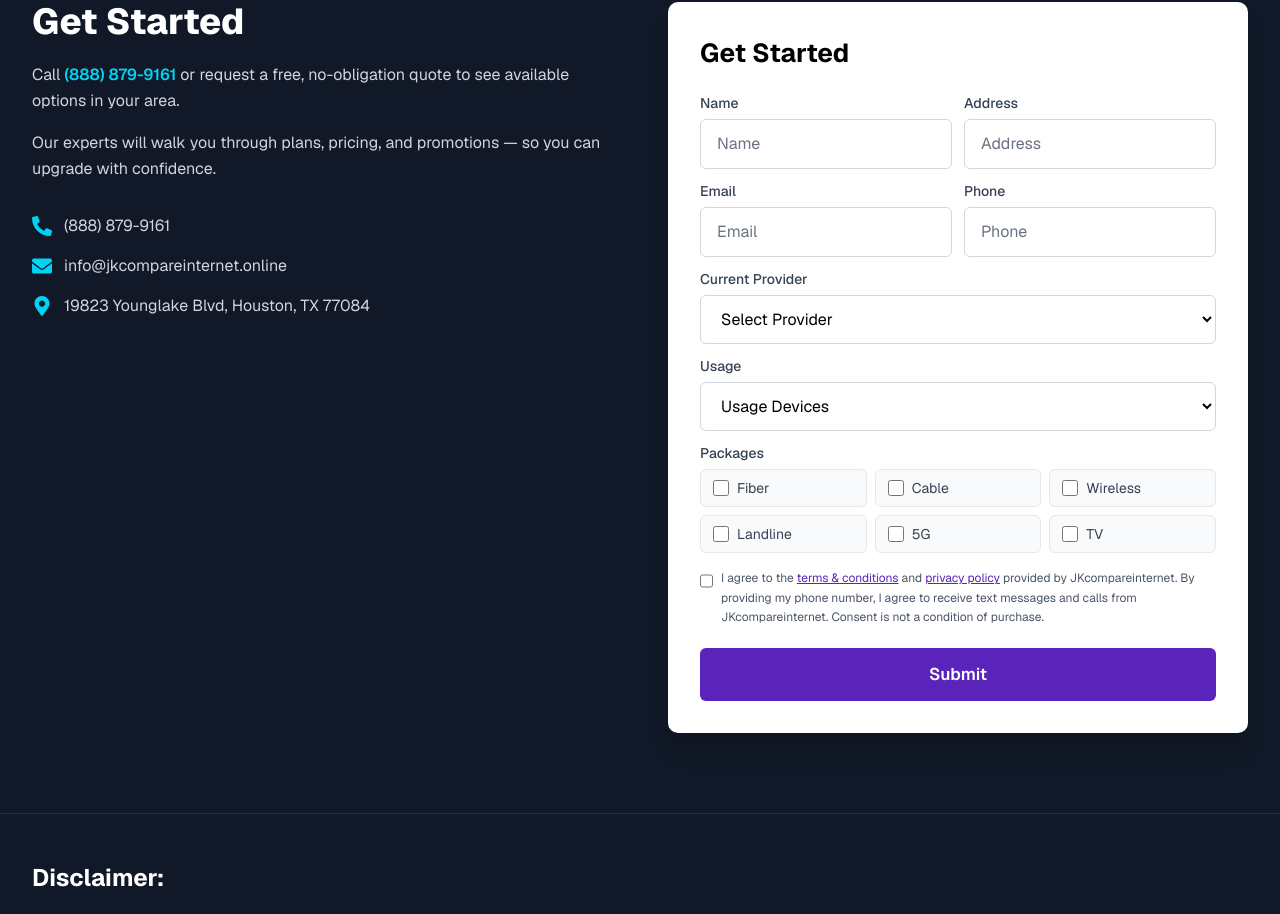
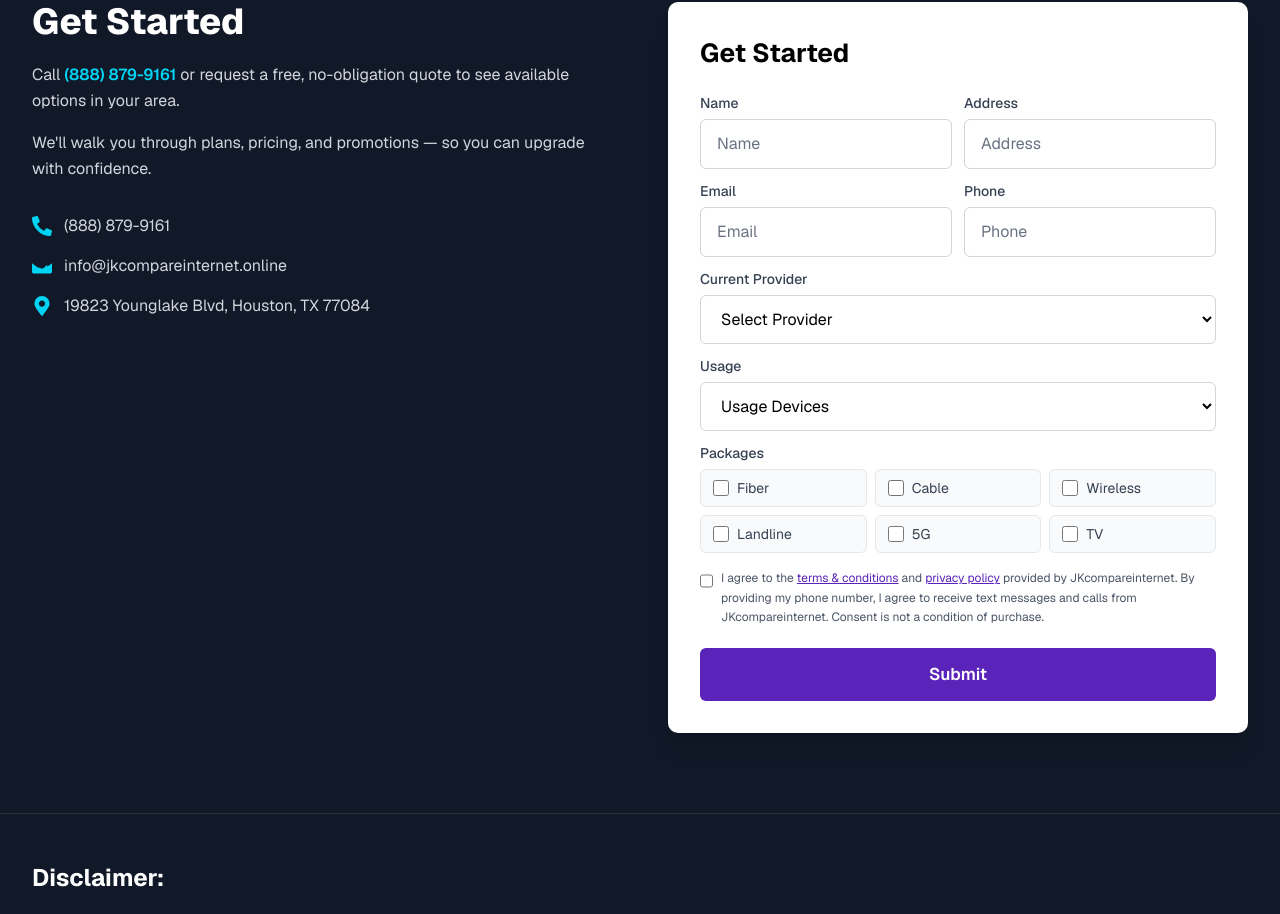
Before and after one commit to ajazsadat/JKcompareinternet, a Next.js app: page / in a window 1280 px wide. Shown: the part 3253-4167 px from the top of the page. Built offline with nearby package versions, Linux system fonts and the light colour scheme.

Commit message:
Update HomeGetStarted component with revised messaging

```diff
--- a/src/components/HomeGetStarted.js
+++ b/src/components/HomeGetStarted.js
@@ -76,14 +76,14 @@ export default function HomeGetStarted() {
               or request a free, no-obligation quote to see available options in your area.
             </p>
             <p className="text-gray-300 leading-relaxed mb-8">
-              Our experts will walk you through plans, pricing, and promotions — so you can upgrade
+              We'll walk you through plans, pricing, and promotions — so you can upgrade
               with confidence.
             </p>
 
             <ul className="space-y-4">
               <li className="flex items-start gap-3 text-gray-300">
                 <svg className="w-5 h-5 text-cyan-400 mt-0.5 shrink-0" fill="currentColor" viewBox="0 0 512 512" aria-hidden="true">
-                  <path d="M497.39 361.8l-112-48a24 24 0 0 0-28 6.9l-49.6 60.6A370.66 370.66 0 0 1 130.6 204.11l60.6-49.6a23.94 23.94 0 0 0 6.9-28l-48-112A24.16 24.16 0 0 0 122.6.61l-104 24A24 24 0 0 0 0 48c0 256.5 207.9 464 464 464a24 24 0 0 0 23.4-18.6l24-104a24.29 24.29 0 0 0-14.01-27.6z" />
+                  <path d="M497.39 361.8l-112-48a24 24 0 0 0-28 6.9l-49.6 60.6A370.66 370.66 0 0 1 130.6 204.11l60.6-49.6a23.94 23.94 0 0 0 6.9-28l-48-112A24.16 24.16 0 0 0 122.6.61l-104 24A24 24 0 0 0 0 48C0 290.89 221.11 512 464 512a24 24 0 0 0 23.39-16.6l24-104a24.29 24.29 0 0 0-1.3-22.39z"></path>
                 </svg>
                 <a href="tel:(888) 879-9161" className="hover:text-cyan-300 transition-colors">
                   (888) 879-9161
@@ -91,7 +91,7 @@ export default function HomeGetStarted() {
               </li>
               <li className="flex items-start gap-3 text-gray-300">
                 <svg className="w-5 h-5 text-cyan-400 mt-0.5 shrink-0" fill="currentColor" viewBox="0 0 512 512" aria-hidden="true">
-                  <path d="M502.3 190.8c3.9-3.1 9.7-.2 9.7 4.7V400c0 26.5-21.5 48-48 48H48c-26.5 0-48-21.5-48-48V195.6c0-5 5.7-7.8 9.7-4.7 22.4 17.4 52.1 39.5 154.1 113.6 21.1 15.4 56.7 47.8 92.2 47.6 35.7.3 72-32.8 92.3-47.6 102-74.1 131.6-96.3 154-113.7zM256 320c23.2.4 56.6-29.2 73.4-41.4 132.7-96.3 142.8-104.7 173.4-128.7 5.8-4.5 9.2-11.5 9.2-18.9v-19c0-26.5-21.5-48-48-48H48C21.5 64 0 85.5 0 112v19c0 7.4 3.4 14.3 9.2 18.9 30.6 23.9 40.7 32.4 173.4 128.7 16.8 12.2 50.2 41.8 73.4 41.4z" />
+                  <path d="M502.3 190.8c3.9-3.1 9.7-.2 9.7 4.7V400c0 26.5-21.5 48-48 48H48c-26.5 0-48-21.5-48-48V195.6c0-5 5.7-7.8 9.7-4.7 22.4 17.4 52.1 39.5 154.1 113.6 21.1 15.4 56.7 47.8 92.2 47.8 35.5 0 71.1-32.4 92.2-47.8C448.1 230.3 477.8 208.2 502.3 190.8zM256 320c23.2 0 56.6-29.375 73.1-41.064c16.3-11.19 40.8-34.88 59.7-52.368V400c0 8.8-7.2 16-16 16H48c-8.8 0-16-7.2-16-16V226.568c18.9 17.488 43.4 41.178 59.7 52.368C199.4 290.625 232.8 320 256 320z"></path>
                 </svg>
                 <a
                   href="mailto:info@jkcompareinternet.online"
@@ -102,7 +102,7 @@ export default function HomeGetStarted() {
               </li>
               <li className="flex items-start gap-3 text-gray-300">
                 <svg className="w-5 h-5 text-cyan-400 mt-0.5 shrink-0" fill="currentColor" viewBox="0 0 384 512" aria-hidden="true">
-                  <path d="M172.268 501.67C26.97 291.031 0 269.413 0 192 0 85.961 85.961 0 192 0s192 85.961 192 192c0 77.413-26.97 99.031-172.268 309.67-9.535 13.774-29.93 13.773-39.464 0zM192 272c44.183 0 80-35.817 80-80s-35.817-80-80-80-80 35.817-80 80 35.817 80 80 80z" />
+                  <path d="M172.268 501.67C26.97 291.031 0 269.413 0 192 0 85.961 85.961 0 192 0s192 85.961 192 192c0 77.413-26.97 99.031-172.268 309.67-9.535 13.774-29.93 13.773-39.464 0zM192 272c44.183 0 80-35.817 80-80s-35.817-80-80-80-80 35.817-80 80 35.817 80 80 80z"></path>
                 </svg>
                 <span>19823 Younglake Blvd, Houston, TX 77084</span>
               </li>
```
